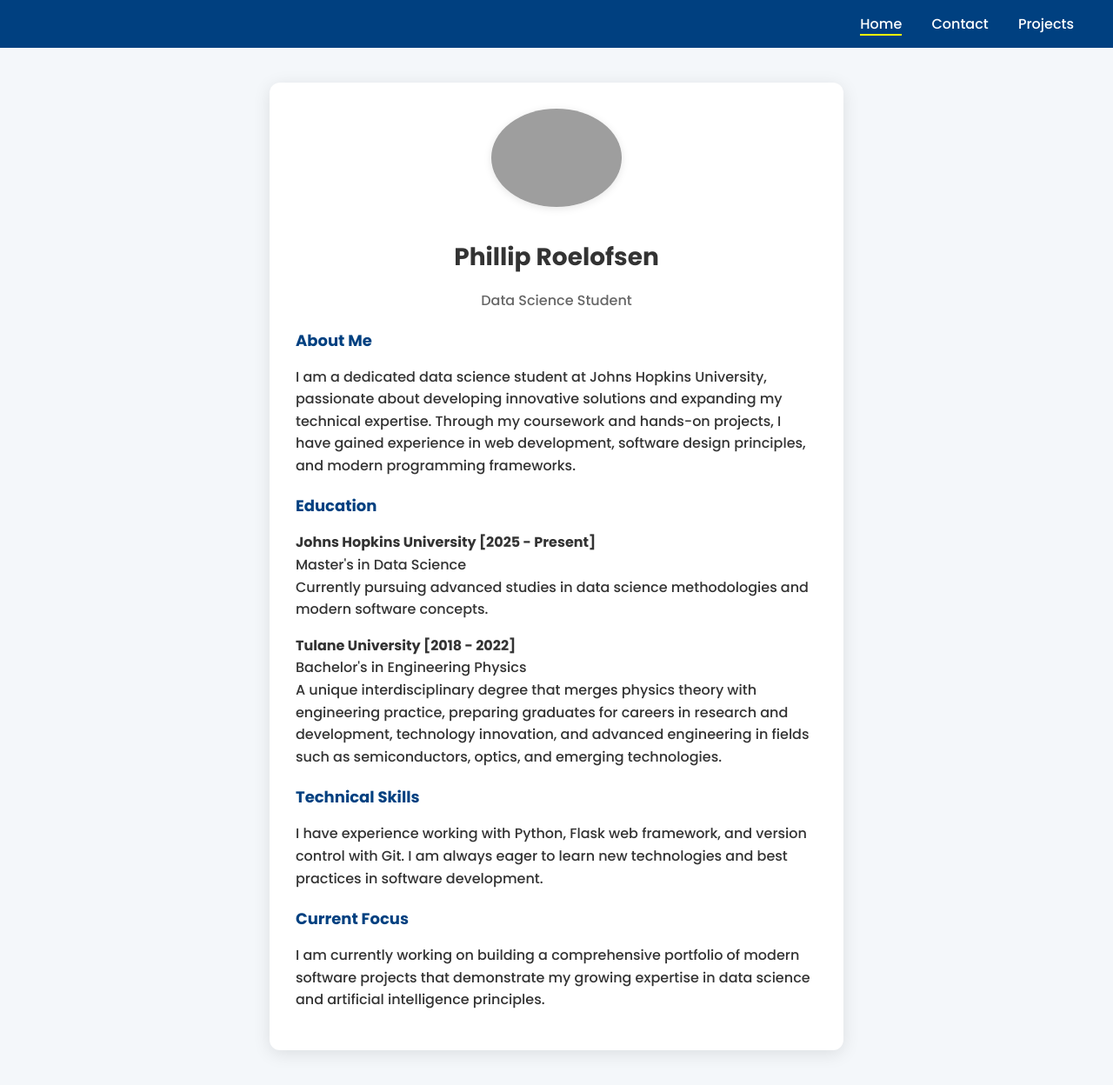
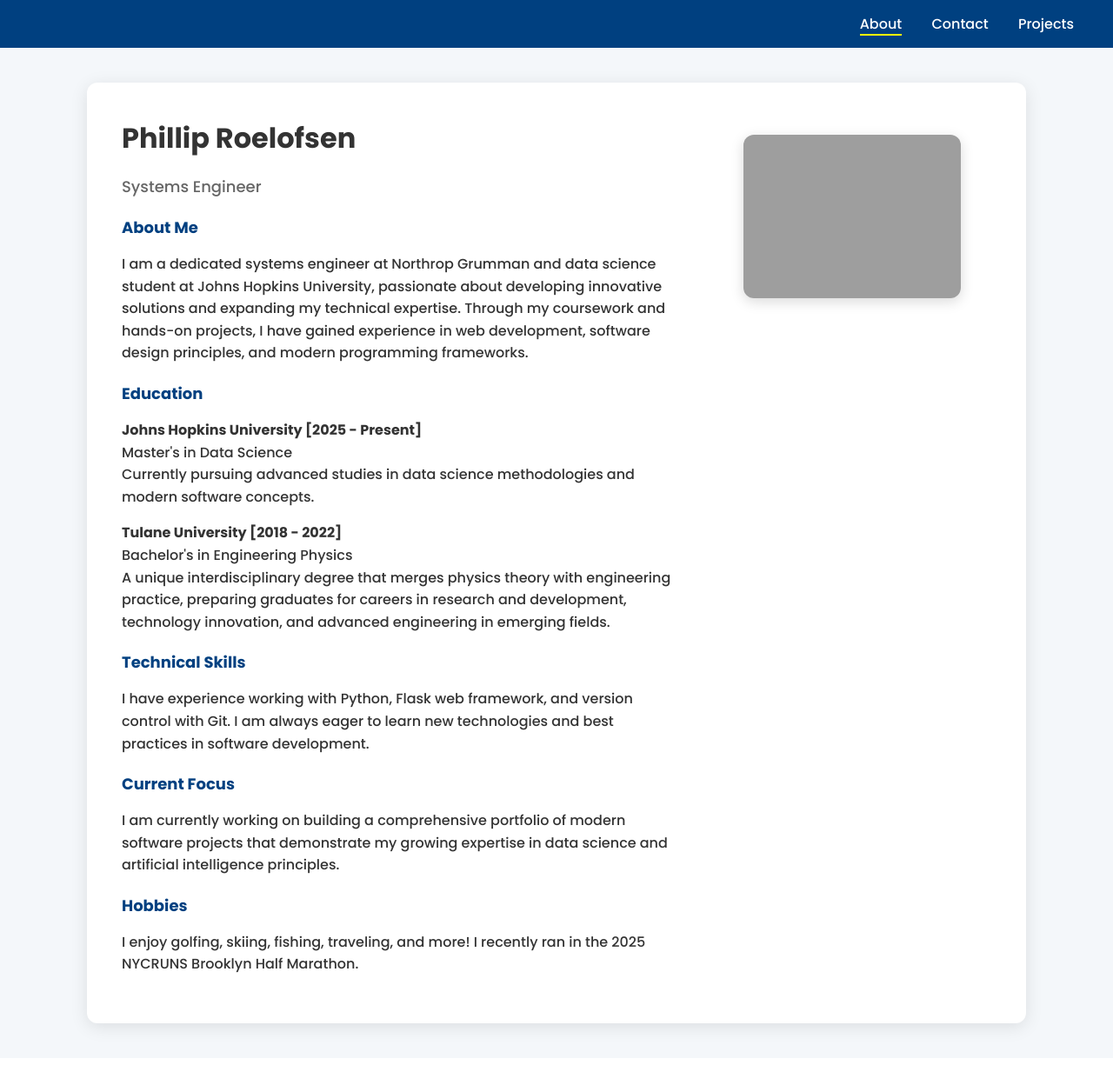
Before and after one commit to Pjroelofsen/jhu_software_concepts, a Flask app: page / in a window 1280 px wide. Shown: the whole page at 87% size. After the commit the page ends 1195 px from the top, so only its background shows below. Run offline with Flask 3, Linux system fonts and the light colour scheme; grey boxes are pictures that could not be loaded.

Commit message:
More aesthetic upgrades

```diff
--- a/module_1/app/main/templates/base.html
+++ b/module_1/app/main/templates/base.html
@@ -2,14 +2,14 @@
 <html lang="en">
 <head>
     <meta charset="utf-8">
-    <title>{% block title %}Phillip Roelofsen - Portfolio{% endblock %}</title>
+    <title>Phillip Roelofsen</title>
     <link rel="stylesheet" href="{{ url_for('static', filename='css/styles.css') }}">
     <link href="https://fonts.googleapis.com/css2?family=Poppins:wght@300;500;700&display=swap" rel="stylesheet">
 </head>
 <body>
     <div class="navbar">
         <div class="nav-links">
-            <a href="{{ url_for('main.index') }}" class="{% if active == 'home' %}active{% endif %}">Home</a>
+            <a href="{{ url_for('main.index') }}" class="{% if active == 'home' %}active{% endif %}">About</a>
             <a href="{{ url_for('main.contact') }}" class="{% if active == 'contact' %}active{% endif %}">Contact</a>
             <a href="{{ url_for('main.projects') }}" class="{% if active == 'projects' %}active{% endif %}">Projects</a>
         </div>
--- a/module_1/app/main/templates/index.html
+++ b/module_1/app/main/templates/index.html
@@ -9,20 +9,20 @@
 <body>
     <div class="navbar">
         <div class="nav-links">
-            <a href="{{ url_for('main.index') }}" class="{% if active == 'home' %}active{% endif %}">Home</a>
+            <a href="{{ url_for('main.index') }}" class="{% if active == 'home' %}active{% endif %}">About</a>
             <a href="{{ url_for('main.contact') }}" class="{% if active == 'contact' %}active{% endif %}">Contact</a>
             <a href="{{ url_for('main.projects') }}" class="{% if active == 'projects' %}active{% endif %}">Projects</a>
         </div>
     </div>
     <div class="container">
-        <div class="profile-card">
-            <img src="{{ url_for('static', filename='images/profile.jpeg') }}" alt="Phillip Roelofsen">
+        <div class="profile-layout">
+            <div class="bio-section">
                 <h1>Phillip Roelofsen</h1>
-            <p class="subtitle">Data Science Student</p>
+                <p class="subtitle">Systems Engineer</p>
 
                 <div class="summary">
                     <h3>About Me</h3>
-                <p>I am a dedicated data science student at Johns Hopkins University, passionate about developing innovative solutions and expanding my technical expertise. Through my coursework and hands-on projects, I have gained experience in web development, software design principles, and modern programming frameworks.</p>
+                    <p>I am a dedicated systems engineer at Northrop Grumman and data science student at Johns Hopkins University, passionate about developing innovative solutions and expanding my technical expertise. Through my coursework and hands-on projects, I have gained experience in web development, software design principles, and modern programming frameworks.</p>
 
                     <h3>Education</h3>
                     <p><strong>Johns Hopkins University [2025 - Present]</strong><br>
@@ -31,13 +31,21 @@
 
                     <p><strong>Tulane University [2018 - 2022]</strong><br>
                     Bachelor's in Engineering Physics<br>
-                A unique interdisciplinary degree that merges physics theory with engineering practice, preparing graduates for careers in research and development, technology innovation, and advanced engineering in fields such as semiconductors, optics, and emerging technologies.</p>
+                    A unique interdisciplinary degree that merges physics theory with engineering practice, preparing graduates for careers in research and development, technology innovation, and advanced engineering in emerging fields.</p>
 
                     <h3>Technical Skills</h3>
                     <p>I have experience working with Python, Flask web framework, and version control with Git. I am always eager to learn new technologies and best practices in software development.</p>
 
                     <h3>Current Focus</h3>
                     <p>I am currently working on building a comprehensive portfolio of modern software projects that demonstrate my growing expertise in data science and artificial intelligence principles.</p>
+
+                    <h3>Hobbies</h3>
+                    <p>I enjoy golfing, skiing, fishing, traveling, and more! I recently ran in the 2025 NYCRUNS Brooklyn Half Marathon.</p>
+                </div>
+            </div>
+
+            <div class="image-section">
+                <img src="{{ url_for('static', filename='images/profile.jpeg') }}" alt="Phillip Roelofsen">
             </div>
         </div>
     </div>
--- a/module_1/app/static/css/styles.css
+++ b/module_1/app/static/css/styles.css
@@ -51,18 +53,54 @@ a:hover {
 .container {
     display: flex;
     justify-content: center;
-    align-items: center;
+    align-items: flex-start;
     padding: 40px 20px;
+    min-height: calc(100vh - 120px);
 }
 
-.profile-card {
+.profile-layout {
     background: white;
-    padding: 30px;
+    padding: 40px;
     border-radius: 12px;
     box-shadow: 0 4px 20px rgba(0, 0, 0, 0.1);
-    max-width: 600px;
+    max-width: 1000px;
     width: 100%;
-    text-align: center;
+    display: flex;
+    gap: 40px;
+    align-items: flex-start;
+}
+
+.bio-section {
+    flex: 2;
+    text-align: left;
+}
+
+.bio-section h1 {
+    margin: 0 0 5px 0;
+    font-size: 32px;
+    color: #333;
+}
+
+.bio-section .subtitle {
+    font-size: 18px;
+    color: #666;
+    margin-bottom: 20px;
+    font-weight: 500;
+}
+
+.image-section {
+    flex: 1;
+    display: flex;
+    justify-content: center;
+    align-items: flex-start;
+    padding-top: 20px;
+}
+
+.image-section img {
+    max-width: 250px;
+    width: 100%;
+    border-radius: 12px;
+    box-shadow: 0 4px 15px rgba(0, 0, 0, 0.15);
 }
 
 .contact-card {
@@ -141,22 +216,23 @@ a:hover {
     background-color: #003366;
 }
 
-.profile-card img {
-    max-width: 150px;
-    border-radius: 50%;
-    margin-bottom: 20px;
-    box-shadow: 0 2px 10px rgba(0, 0, 0, 0.1);
+.github-btn {
+    display: inline-block;
+    padding: 10px 20px;
+    background-color: #333;
+    color: white;
+    text-decoration: none;
+    border-radius: 6px;
+    font-weight: 500;
+    transition: background-color 0.3s ease;
 }
 
-.profile-card h1 {
-    margin: 10px 0 5px;
-    font-size: 28px;
+.github-btn:hover {
+    background-color: #555;
 }
 
-.profile-card .subtitle {
-    font-size: 16px;
-    color: #666;
-    margin-bottom: 20px;
+.github-btn:visited {
+    color: white;
 }
 
 .linkedin-btn {
```
Also changed, not shown: other parts of module_1/app/static/css/styles.css (+56 -3 lines), module_1/app/main/templates/projects.html (+22 -4 lines). Lines whose indentation alone changed are shown as unchanged.
